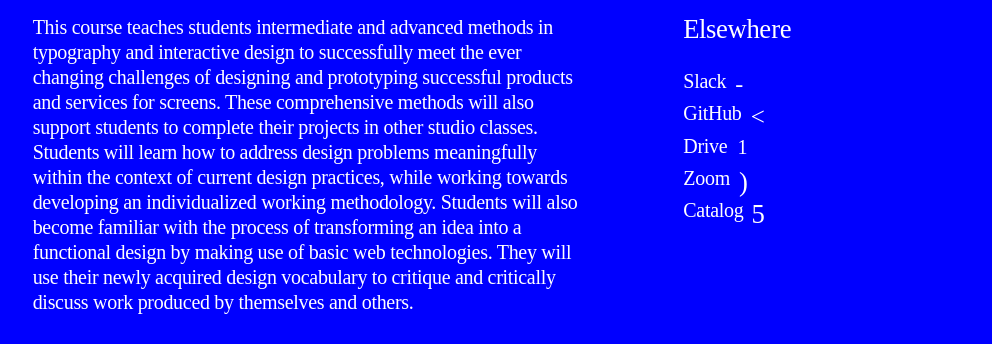
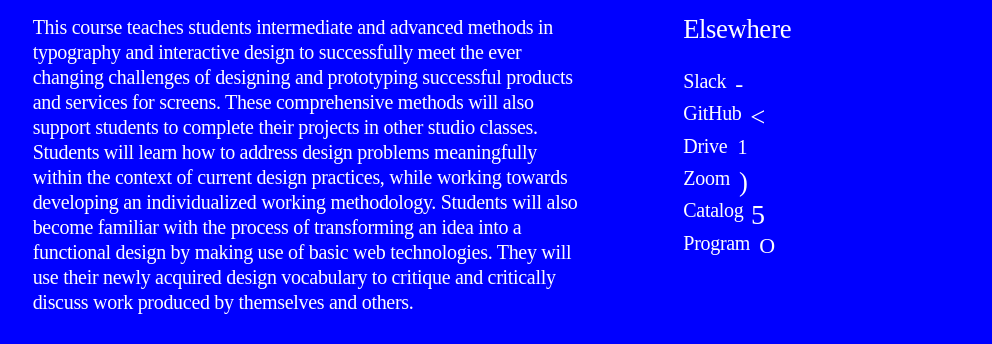
Before and after one commit to core-interaction/core-interaction.github.io, a Jekyll site: the page built from index.md, in a window 1280 px wide. Shown: the part 494-838 px from the top of the page, without its empty margins (143-1135 px from the left). Built offline with Jekyll 4.4.1, drawn with Linux system fonts in a browser that asks for light colours.

Commit message:
Tidy up icon styles, add Program link.

```diff
--- a/assets/styles/_markdown.scss
+++ b/assets/styles/_markdown.scss
@@ -56,8 +56,6 @@
 
 			&[icon]:before {
 				@extend .icon--wingdings;
-
-				--icon--scale: 1.333; // Bigger for these.
 
 				color:        var(--color);
 				content:      attr(icon);
--- a/assets/styles/common.scss
+++ b/assets/styles/common.scss
@@ -175,7 +175,7 @@ body {
 		@extend %--icon--span;
 		@extend %font--wingdings;
 
-		--icon--scale: 1.25;
+		--icon--scale: 1.333;
 	}
 
 
@@ -463,32 +463,34 @@ body {
 		content: var(--icon);
 	}
 
-	&[href^="/"] { --icon: '→' } // Internal.
+	&[href^="/"]    { --icon: '→' } // Internal.
 	&[href^="http"] { --icon: '↗' } // External.
 
+	&[href*=".pdf"]:after,
+	&[href*="courses.newschool.edu"]:after,
 	&[href*="docs.google.com"]:after,
-	&[href*="slack.com"]:after,
+	&[href*="drive.google.com"]:after,
+	&[href*="eric.young.li"]:after,
 	&[href*="github.com"]:after,
-	&[href*="drive.google.com"]:after,
-	&[href*="zoom.us"]:after,
-	&[href*="courses.newschool.edu"]:after,
-	&[href*=".pdf"]:after,
 	&[href*="mailto:"]:after,
 	&[href*="michaelfehrenbach.com"]:after,
-	&[href*="eric.young.li"]:after {
+	&[href*="mpscd.parsons.edu"]:after,
+	&[href*="slack.com"]:after,
+	&[href*="zoom.us"]:after {
 		@extend .icon--wingdings;
 
 		--icon--gap: 0.5em;
 	}
 
-	&[href*="docs.google.com"]:after       { --icon: '!'; --icon--scale: 1.1 } // Pencil icon.
+	&[href*=".pdf"]:after                  { --icon: '2'; --icon--scale: 1.2 } // Doc.
+	&[href*="courses.newschool.edu"]:after { --icon: '5'; --icon--scale: 1.4 } // File cabinet.
+	&[href*="docs.google.com"]:after       { --icon: '!'; --icon--scale: 1.1 } // Pencil.
+	&[href*="drive.google.com"]:after      { --icon: '1'; --icon--scale: 1 }   // Folder.
+	&[href*="eric.young.li"]:after         { --icon: 'C'; }                    // Thumbs-up.
+	&[href*="github.com"]:after            { --icon: '<'; }                    // Floppy.
+	&[href*="mailto:"]:after               { --icon: '*'; --icon--scale: 1.1 } // Envelope.
+	&[href*="michaelfehrenbach.com"]:after { --icon: 'A'; }                    // Peace sign.
+	&[href*="mpscd.parsons.edu"]:after     { --icon: 'O'; --icon--scale: 1.1 } // Flag.
 	&[href*="slack.com"]:after             { --icon: '-'; --icon--scale: 1.2 } // Mailbox.
-	&[href*="github.com"]:after            { --icon: '<' } // Floppy.
-	&[href*="drive.google.com"]:after      { --icon: '1'; --icon--scale: 1 } // Folder.
-	&[href*="zoom.us"]:after               { --icon: ')'; --icon--scale: 1.333 } // Telephone.
-	&[href*="courses.newschool.edu"]:after { --icon: '5'; --icon--scale: 1.333 } // File cabinet.
-	&[href*=".pdf"]:after                  { --icon: '2' } // Document.
-	&[href*="mailto:"]:after               { --icon: '*'; --icon--scale: 1.1 } // Document.
-	&[href*="michaelfehrenbach.com"]:after { --icon: 'A'; --icon--scale: 1.333 }
-	&[href*="eric.young.li"]:after         { --icon: 'C'; --icon--scale: 1.333 }
+	&[href*="zoom.us"]:after               { --icon: ')'; }                    // Telephone.
 }
--- a/index.md
+++ b/index.md
@@ -11,6 +11,8 @@ links:
     url:  https://NewSchool.zoom.us/j/96694509534
   - name: Catalog
     url:  https://courses.newschool.edu/courses/PMCD5001
+  - name: Program
+    url:  https://mpscd.parsons.edu
 strings:
   about: |
     Parsons School of Design, MPS CD
```
